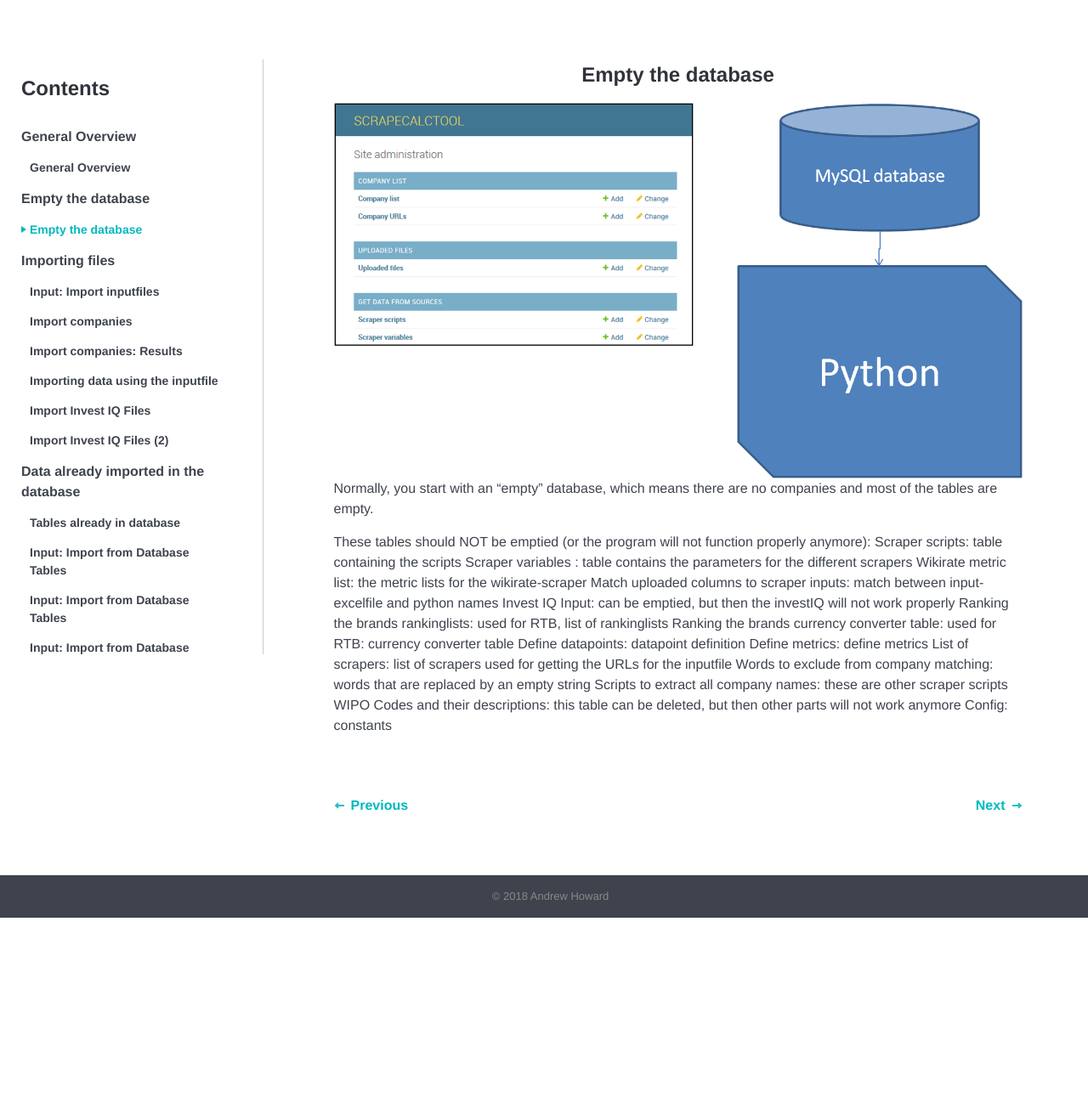
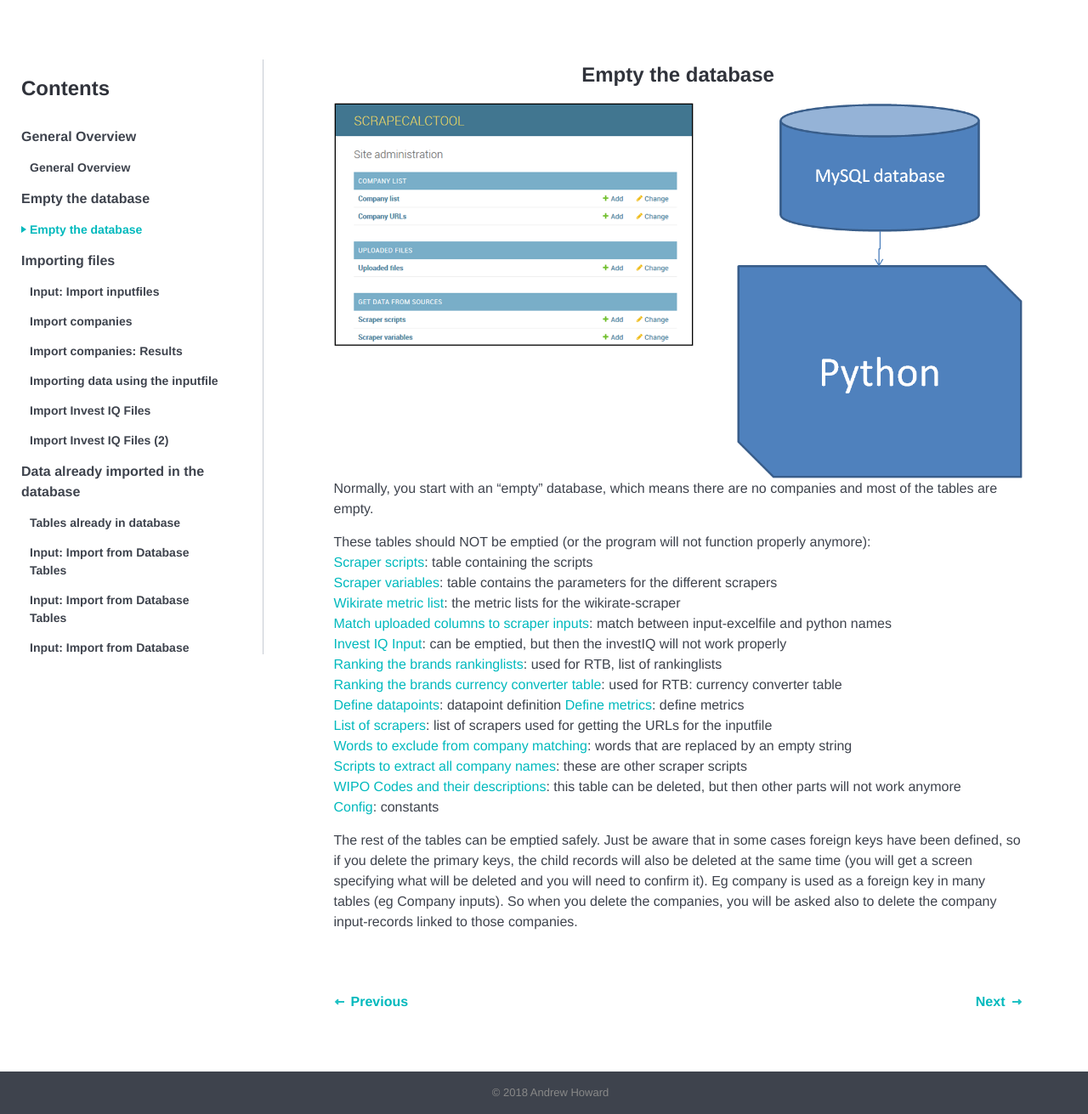
Before and after one commit to tkumpanenko/slides, a Jekyll site: the page built from _tutorials/004.html, in a window 1280 px wide. Shown: the whole page at 85% size. Built offline with Jekyll 4.4.1, drawn with Linux system fonts in a browser that asks for light colours; before the commit the page ends 1080 px from its top, so only the background shows below that.

Commit message:
Update from Forestry.io - 004.html

```diff
--- a/_tutorials/004.html
+++ b/_tutorials/004.html
@@ -10,20 +10,20 @@ date: 2018-01-18 19:31:06 +0000
 <p>Normally, you start with an “empty” database, which means there are no companies and most of the tables are empty.
 </p>
 <p>
-  These tables should NOT be emptied (or the program will not function properly anymore):
-Scraper scripts: table containing the scripts
-Scraper variables : table contains the parameters for the different scrapers
-Wikirate metric list: the metric lists for the wikirate-scraper
-Match uploaded columns to scraper inputs: match between input-excelfile and python names
-Invest IQ Input: can be emptied, but then the investIQ will not work properly
-Ranking the brands rankinglists: used for RTB, list of rankinglists
-Ranking the brands currency converter table: used for RTB: currency converter table
-Define datapoints: datapoint definition
-Define metrics: define metrics
-List of scrapers: list of scrapers used for getting the URLs for the inputfile
-Words to exclude from company matching: words that are replaced by an empty string
-Scripts to extract all company names: these are other scraper scripts
-WIPO Codes and their descriptions: this table can be deleted, but then other parts will not work anymore
-Config: constants
-
+  These tables should NOT be emptied (or the program will not function properly anymore):<br>
+<a href="http://scrapecalctool.scibizinformatics.com/admin/base/admin_scripts/">Scraper scripts</a>: table containing the scripts<br>
+<a href="http://scrapecalctool.scibizinformatics.com/admin/base/input_scrapers_output/">Scraper variables</a>: table contains the parameters for the different scrapers<br>
+<a href="http://scrapecalctool.scibizinformatics.com/admin/base/input_wikirate_metric_list/">Wikirate metric list</a>: the metric lists for the wikirate-scraper<br>
+<a href="http://scrapecalctool.scibizinformatics.com/admin/base/input_all_scrapers/">Match uploaded columns to scraper inputs</a>: match between input-excelfile and python names<br>
+<a href="http://scrapecalctool.scibizinformatics.com/admin/base/invest_iq_input/">Invest IQ Input</a>: can be emptied, but then the investIQ will not work properly<br>
+<a href="http://scrapecalctool.scibizinformatics.com/admin/base/rtb_rankinglist/">Ranking the brands rankinglists</a>: used for RTB, list of rankinglists<br>
+<a href="http://scrapecalctool.scibizinformatics.com/admin/base/rtb_currency_converter/">Ranking the brands currency converter table</a>: used for RTB: currency converter table<br>
+<a href="http://scrapecalctool.scibizinformatics.com/admin/base/input_all_datapoints/">Define datapoints</a>: datapoint definition
+<a href="http://scrapecalctool.scibizinformatics.com/admin/base/input_all_metrics/">Define metrics</a>: define metrics<br>
+<a href="http://scrapecalctool.scibizinformatics.com/admin/base/company_source/">List of scrapers</a>: list of scrapers used for getting the URLs for the inputfile<br>
+<a href="http://scrapecalctool.scibizinformatics.com/admin/base/company_source_exclude_words/">Words to exclude from company matching</a>: words that are replaced by an empty string <br>
+<a href="http://scrapecalctool.scibizinformatics.com/admin/base/company_source_scraper_scripts/">Scripts to extract all company names</a>: these are other scraper scripts<br>
+<a href="http://scrapecalctool.scibizinformatics.com/admin/base/patents_code_desc/">WIPO Codes and their descriptions</a>: this table can be deleted, but then other parts will not work anymore<br>
+<a href="http://scrapecalctool.scibizinformatics.com/admin/constance/config/">Config</a>: constants <br>
 </p>
+<p>The rest of the tables can be emptied safely. Just be aware that in some cases foreign keys have been defined, so if you delete the primary keys, the child records will also be deleted at the same time (you will get a screen specifying what will be deleted and you will need to confirm it). Eg company is used as a foreign key in many tables (eg Company inputs). So when you delete the companies, you will be asked also to delete the company input-records linked to those companies.  </p>
```
